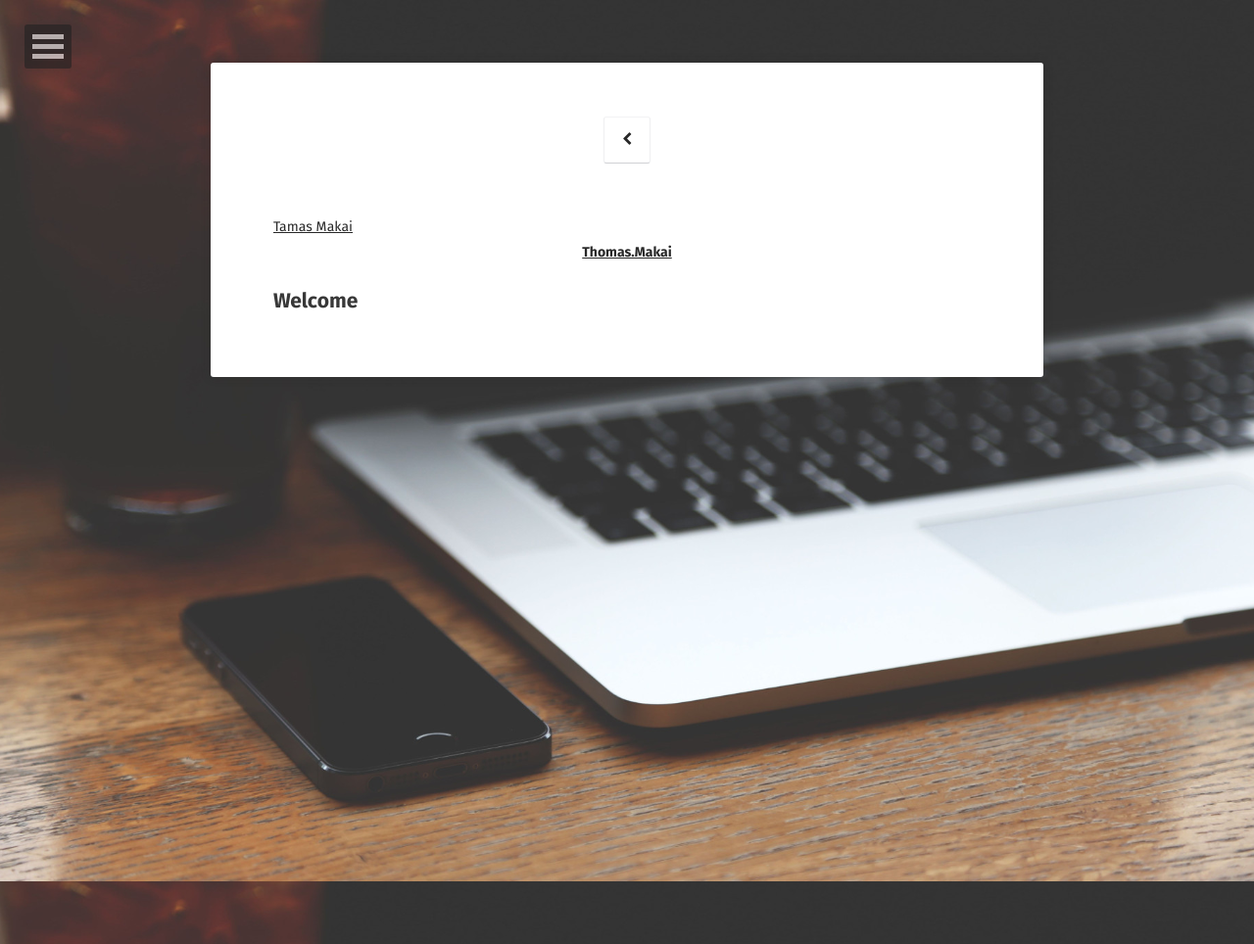
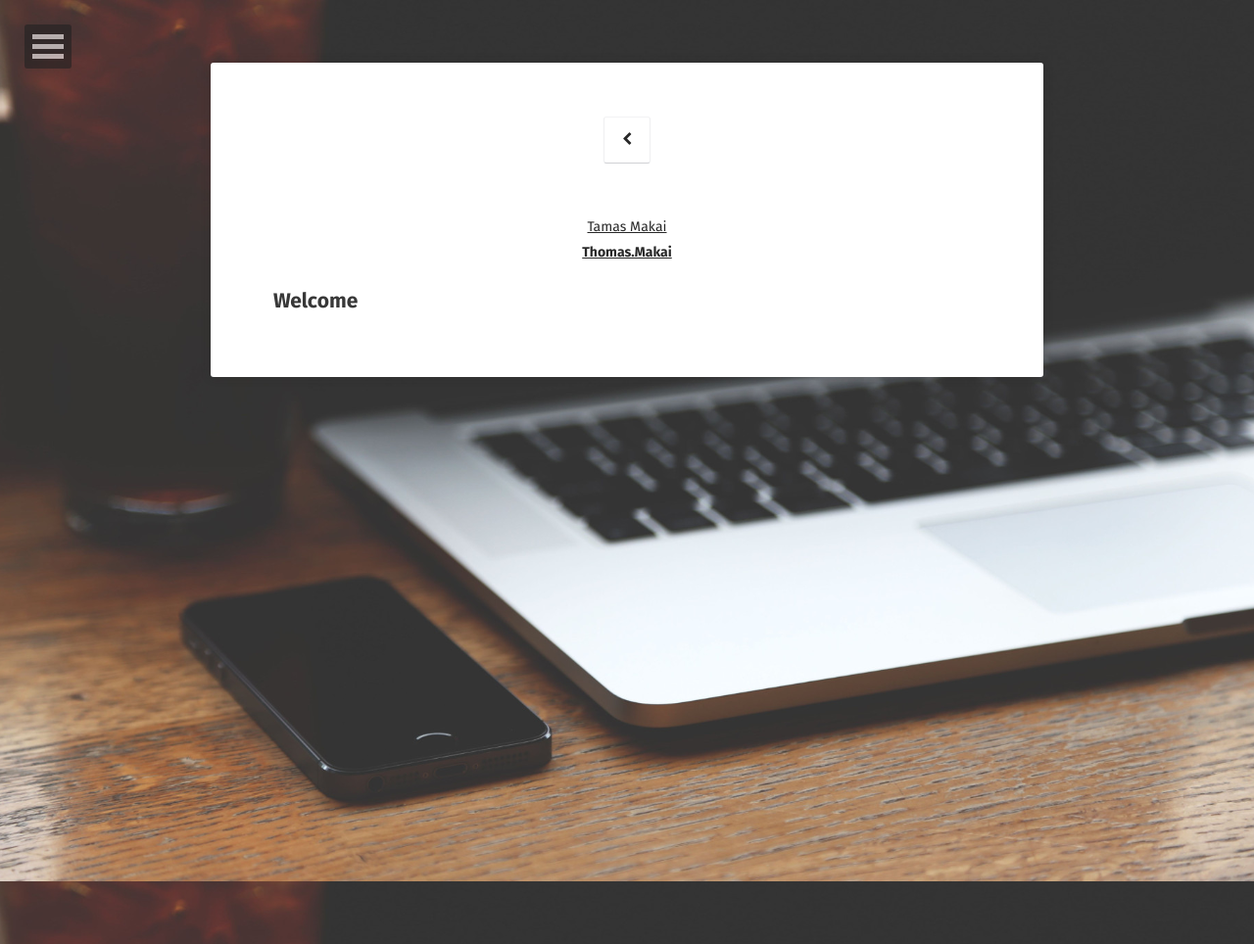
Before and after one commit to thomasmakai/Moon_thomasmakai.github.io_Moon, a Jekyll site: the page built from about/index.md, in a window 1280 px wide. Shown: the whole page at 98% size. Built offline with Jekyll 4.4.1, drawn with Linux system fonts in a browser that asks for light colours; some web fonts are replaced; comment, search, counter and statistics services are not loaded.

Commit message:
center badge

```diff
--- a/about/index.md
+++ b/about/index.md
@@ -7,7 +7,7 @@ comments: false
 ---
 <script type="text/javascript" src="https://platform.linkedin.com/badges/js/profile.js" async defer></script>
 
-<div class="LI-profile-badge"  data-version="v1" data-size="large" data-locale="en_US" data-type="horizontal" data-theme="light" data-vanity="tamasmakai"><a class="LI-simple-link" href='https://dk.linkedin.com/in/tamasmakai?trk=profile-badge'>Tamas Makai</a></div>
+<center><div class="LI-profile-badge"  data-version="v1" data-size="large" data-locale="en_US" data-type="vertical" data-theme="light" data-vanity="tamasmakai"><a class="LI-simple-link" href='https://dk.linkedin.com/in/tamasmakai?trk=profile-badge'>Tamas Makai</a></div></center>
 
 <center><a href="https://thomasmakai.github.io"><b>Thomas.Makai</b></a></center>
 
```
